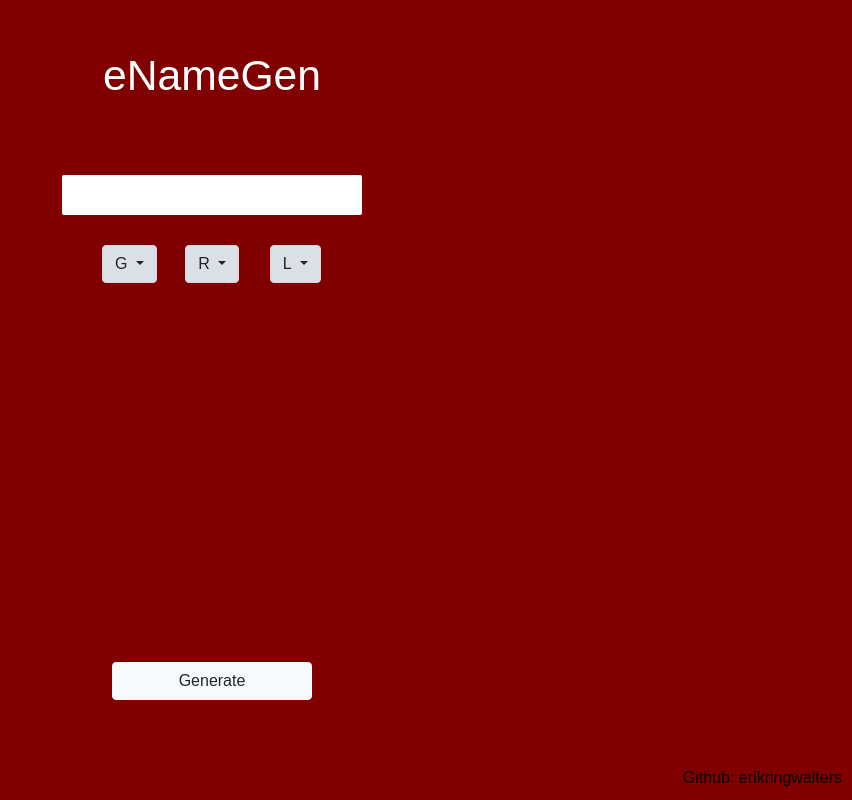
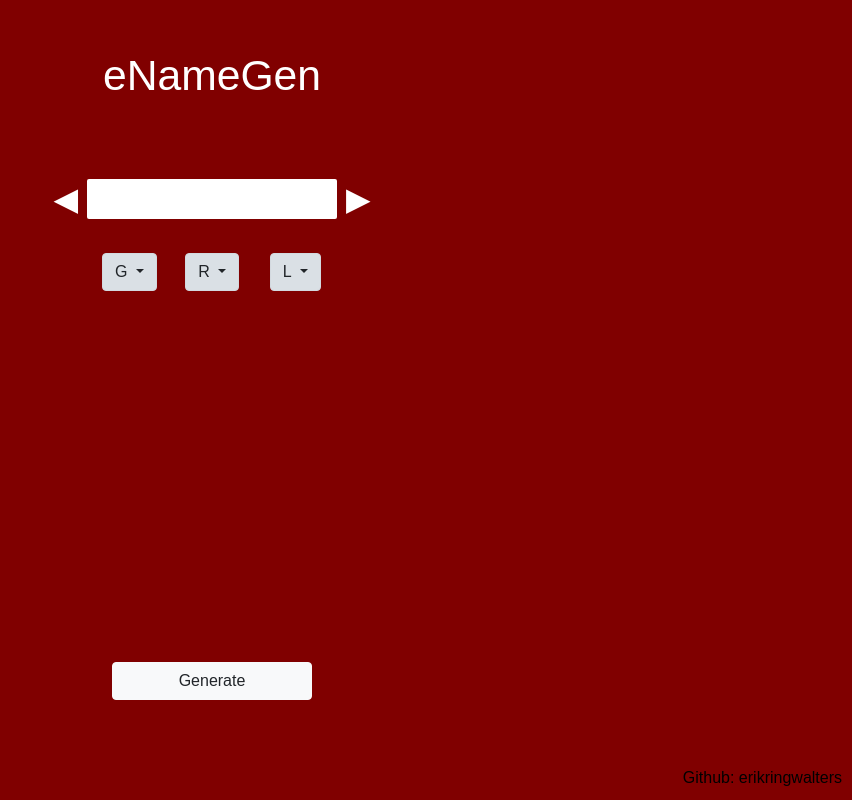
Before and after one commit to erikringwalters/enamegeNg, an Angular app: page /home in a window 1280 px wide. Shown: the whole page, without its empty margins (428-1280 px from the left). Built offline with nearby package versions, Linux system fonts and the light colour scheme.

Commit message:
added prev next functionality (need to double click prev)

```diff
--- a/src/app/gender/gender.component.html
+++ b/src/app/gender/gender.component.html
@@ -1,5 +1,3 @@
-<!-- Button Content -->
-<!--  -->
 <div class="dropdown show">
   <a class="btn btn-light dropdown-toggle"
   href="#" role="button" id="dropdownMenuLink"
@@ -13,7 +11,7 @@
   aria-labelledby="dropdownMenuLink">
     <h6 class="dropdown-header">Gender</h6>
     <a *ngFor="let gender of genders" class="dropdown-item"
-  (click)="nameService.setGender(genders[gender])" value="short">
+    (click)="nameService.setGender(gender)" value="short">
     <!-- Capitalize first letter of string -->
     {{ gender.charAt(0).toUpperCase() + gender.slice(1) }}
     </a>
--- a/src/app/home/home.component.css
+++ b/src/app/home/home.component.css
@@ -8,11 +8,17 @@ h1 {
 
 .nameDiv {
   text-align: center;
+  user-select: none;
+}
+
+.nextPrev {
+  font-size: 24pt;
+  cursor: pointer;
 }
 
 #nameBox {
   height: 40px;
-  width: 300px;
+  width: 250px;
   text-align: center !important;
   font-size: 32px;
   font-weight: lighter;
--- a/src/app/home/home.component.html
+++ b/src/app/home/home.component.html
@@ -1,12 +1,19 @@
 <h1 class="center">{{ title }}</h1>
 <br/>
 
-<div class="nameDiv">
-  <input id="nameBox" class="center" type="text" spellcheck="false"
-  [(ngModel)]="nameService.name"
-  #change
-  value="{{ nameService.name }}"/>
+<div class="nameDiv container">
+    <span id="prevArrow" class="nextPrev" (click)="nameService.goToPreviousName()">
+       ◀
+    </span>
+    <input id="nameBox" class="center" type="text" spellcheck="false"
+    [(ngModel)]="nameService.name"
+    #change
+    value="{{ nameService.nameList[nameService.nameIndex] }}"/>
+    <span id="nextArrow" class="nextPrev" (click)="nameService.goToNextName()">
+       ▶
+    </span>
 </div>
+
 <div>
   <div id="nameParams" class="container">
     <div class="btn-group" role="group">
@@ -31,7 +38,11 @@
   <button type="button"
     id="generateButton"
     class="btn btn-light center-block"
-    (click)="nameService.setName(nameService.generateName('','',''))">Generate</button>
+    (click)="nameService.setName(
+      nameService.generateName(
+        nameService.gender, nameService.race, nameService.length
+      )
+    )">Generate</button>
 </div>
 
 <footer>
--- a/src/app/length/length.component.html
+++ b/src/app/length/length.component.html
@@ -11,7 +11,7 @@
   aria-labelledby="dropdownMenuLink" >
     <h6 class="dropdown-header">Length</h6>
     <a *ngFor="let length of lengths" class="dropdown-item"
-      (click)="nameService.setLength(lengths[length])" value="short">
+    (click)="nameService.setLength(length)" value="short">
     <!-- Capitalize first letter of string -->
     {{ length.charAt(0).toUpperCase() + length.slice(1) }}
     </a>
--- a/src/app/name.service.ts
+++ b/src/app/name.service.ts
@@ -14,6 +14,9 @@ export class NameService {
   race: string;
   length: string;
   liked: boolean;
+  nameIndex: number;
+
+  nameList: Array<string> = [];
 
   getRandomNumber(min, max) {
     var random = Math.floor(Math.random() * (+max - +min)) + +min;
@@ -26,9 +29,30 @@ export class NameService {
     this.name = this.name + this.basic2[this.getRandomNumber(0, this.basic2.length)];
     this.name = this.name + this.basic3[this.getRandomNumber(0, this.basic3.length)];
 
+    this.addToNameList(this.name);
+
     return this.name;
   }
 
+  addToNameList(name: string) {
+    if (this.nameList.length >= 100) {
+      this.nameList.shift();
+    }
+    this.nameList.push(name);
+    this.nameIndex = this.nameList.length;
+  }
+
+  goToPreviousName() {
+    if (this.nameIndex > 0) {
+      this.nameIndex--;
+    }
+  }
+
+  goToNextName() {
+    if(this.nameIndex < this.nameList.length) {
+      this.nameIndex++;
+    }
+  }
 
   setName(name: string) {
     this.name = name;
--- a/src/app/race/race.component.html
+++ b/src/app/race/race.component.html
@@ -11,7 +11,7 @@
   aria-labelledby="dropdownMenuLink" >
   <h6 class="dropdown-header">Race</h6>
     <a *ngFor="let race of races" class="dropdown-item"
-      (click)="nameService.setRace(races[race])" value="short">
+    (click)="nameService.setRace(race)" value="short">
     <!-- Capitalize first letter of string -->
     {{ race.charAt(0).toUpperCase() + race.slice(1) }}
     </a>
```
Lines whose indentation alone changed are shown as unchanged.
